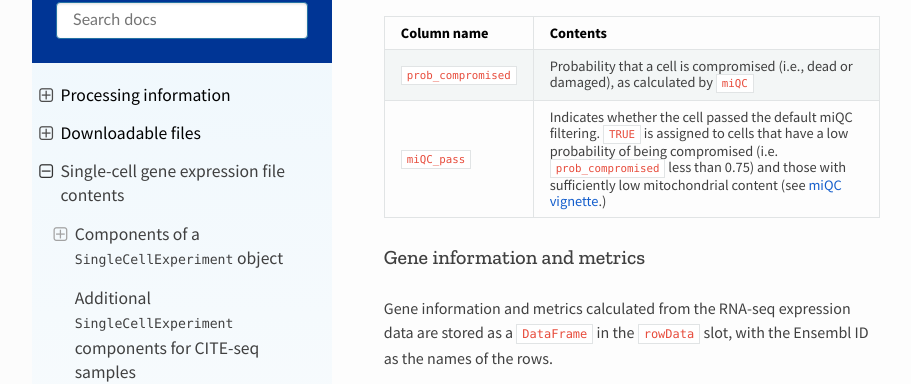
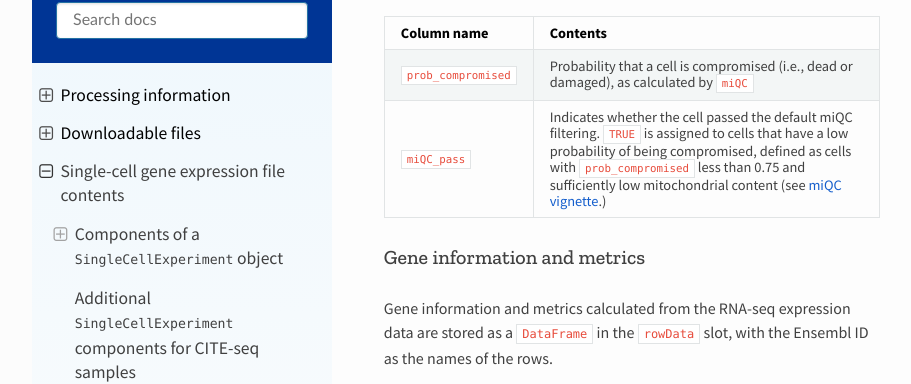
Before and after one commit to DongzeHE/scpca-docs, a Sphinx documentation site: the page built from docs/sce_file_contents.md, in a window 1280 px wide and 900 px high, scrolled down 1665 px. Shown: the part 136-520 px from the top of the window, without its empty margins (158-1069 px from the left). Built offline with Sphinx 7.4.7 and the Read the Docs theme 2.0.0, drawn with Linux system fonts in a browser that asks for light colours.

Commit message:
minor wording changes to miQC_pass

```diff
--- a/docs/sce_file_contents.md
+++ b/docs/sce_file_contents.md
@@ -51,7 +51,7 @@ These metrics were calculated by using [`miQC`](https://bioconductor.org/package
 | Column name             | Contents                                                                                                                                                                                      |
 | ----------------------- | --------------------------------------------------------------------------------------------------------------------------------------------------------------------------------------------- |
 | `prob_compromised`      | Probability that a cell is compromised (i.e., dead or damaged), as calculated by `miQC`                                                                                                       |
-| `miQC_pass`             | Indicates whether the cell passed the default miQC filtering. `TRUE` is assigned to cells that have a low probability of being compromised (i.e. `prob_compromised` less than 0.75) and those with sufficiently low mitochondrial content (see [miQC vignette](https://bioconductor.org/packages/release/bioc/vignettes/miQC/inst/doc/miQC.html#preventing-exclusion-of-low-mito-cells).)  |
+| `miQC_pass`             | Indicates whether the cell passed the default miQC filtering. `TRUE` is assigned to cells that have a low probability of being compromised, defined as cells with `prob_compromised` less than 0.75 and sufficiently low mitochondrial content (see [miQC vignette](https://bioconductor.org/packages/release/bioc/vignettes/miQC/inst/doc/miQC.html#preventing-exclusion-of-low-mito-cells).)  |
 
 ### Gene information and metrics
 
```
